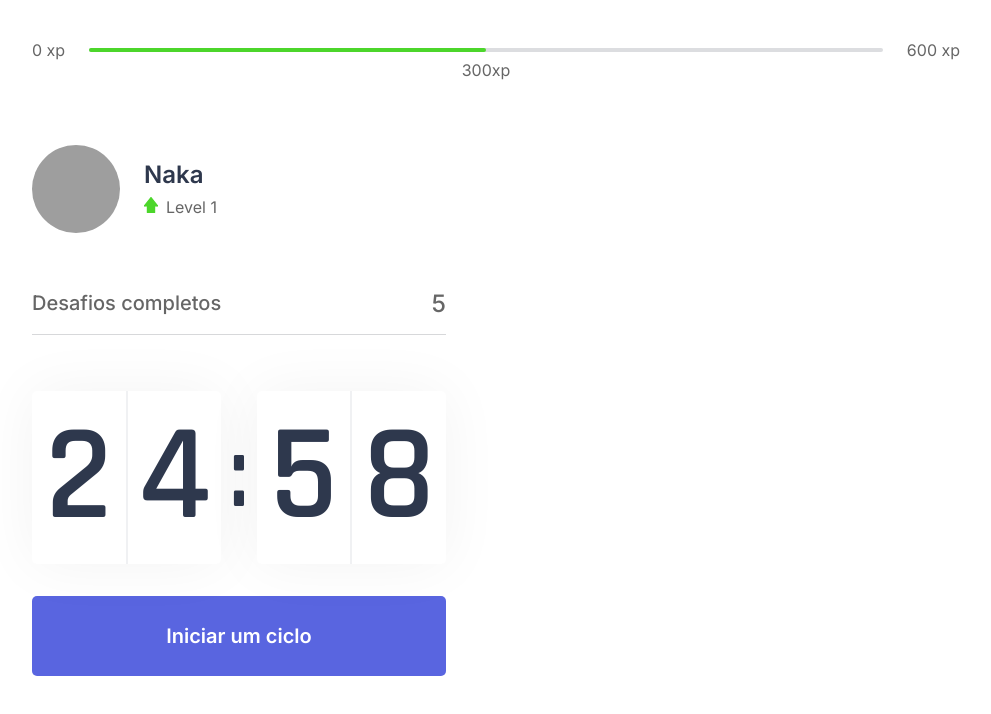
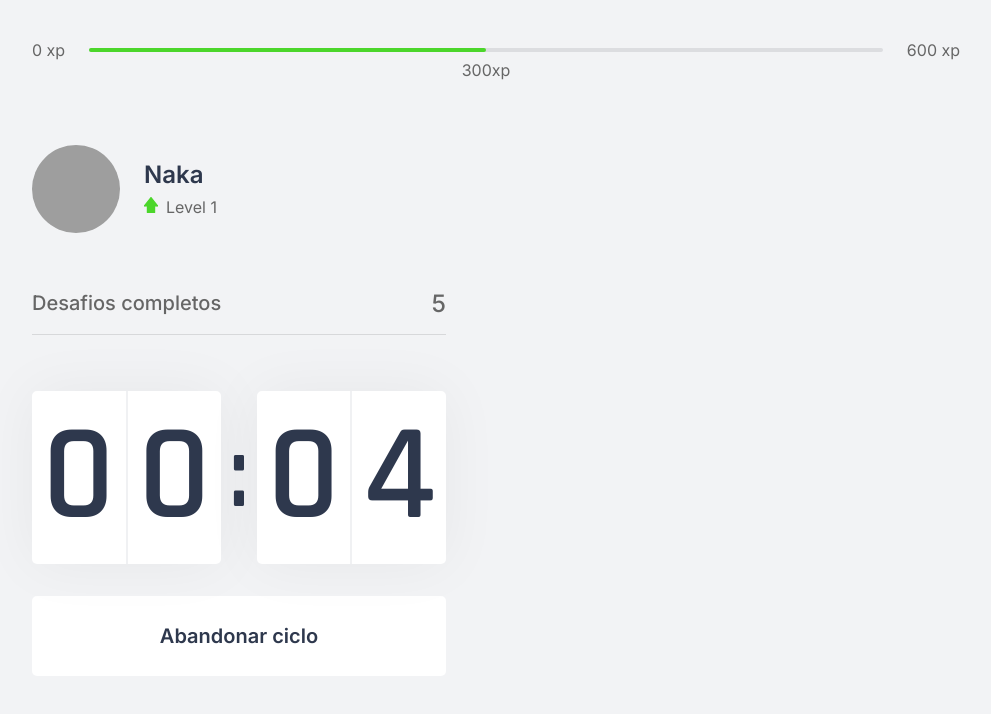
Before and after one commit to AlexandraNakamura/nlw-shakeout-next, a Next.js app: page / in a window 1280 px wide. Both pictures are taken after a click on the button "Iniciar um ciclo". Shown: the top 714 px of the page, without its empty margins (144-1135 px from the left). Built offline with nearby package versions, Linux system fonts and the light colour scheme; grey boxes are pictures that could not be loaded.

Commit message:
Countdown ended  and starting the challenge box

```diff
--- a/src/components/Countdown.tsx
+++ b/src/components/Countdown.tsx
@@ -1,10 +1,15 @@
+import { clear } from 'console';
 import { useState, useEffect } from 'react';
 import styles from '../styles/components/Countdown.module.css';
 
+
+let countdownTimeout: Node.Timeout;
+
 export function Countdown() {
 
-    const [time, setTime] = useState(25 * 60);
-    const [active, setActive] = useState(false);
+    const [time, setTime] = useState(0.1 * 60);
+    const [isActive, setIsActive] = useState(false);
+    const [hasFinished, setHasFinished] = useState(false);
 
     const minutes = Math.floor(time / 60);
     const seconds = time % 60;
@@ -14,16 +19,26 @@
 
 
     function startCountdown() {
-        setActive(true);
+        setIsActive(true);
+    }
+
+    function resetCountdown () {
+
+        clearTimeout(countdownTimeout);  // poderia ser clearInterval ao invez de clearTimeout
+        setIsActive(false);
+        setTime(0.1 * 60);
     }
 
     useEffect(() => {
-        if (active && time > 0){
-            setTimeout(() => {
+        if (isActive && time > 0){
+            countdownTimeout = setTimeout(() => {
                 setTime(time - 1);
             }, 1000)
+        } else if (isActive && time === 0) {
+            setHasFinished(true);
+            setIsActive(false);
         }
-    }, [active, time])
+    }, [isActive, time])
 
     return(
         <div>
@@ -39,10 +54,29 @@
                 </div>
             </div>
 
-            <button type="button" className={styles.contdownButton} onClick={startCountdown}>
+            { hasFinished ? (
+                <button disabled className={styles.countdownButton}
+                >
+
+                Terminou
+            </button>
+            ) : (
+
+            <>
+            {isActive ? (
+                <button type="button" className={`${styles.countdownButton} ${styles.countdownButtonActive}`} onClick={resetCountdown}>
+
+                Abandonar ciclo
+
+            </button>
+            ) : (
+                <button type="button" className={styles.countdownButton} onClick={startCountdown}>
+
                 Iniciar um ciclo
             </button>
-
+            ) }
+            </>
+            )}
         </div>
     );
 }
--- a/src/styles/components/Countdown.module.css
+++ b/src/styles/components/Countdown.module.css
@@ -38,7 +38,7 @@
     margin: 0 0.5rem;
 }
 
-.contdownButton {
+.countdownButton {
     width: 100%;
     height: 5rem;
 
@@ -60,6 +60,22 @@
     transition: background-color 0.2s;
 }
 
-.contdownButton:hover {
+.countdownButton:not(:disabled):hover {
     background: var(--blue-dark);
 }
+
+.countdownButtonActive {
+    background: var(--white);
+    color: var(--title);
+}
+
+.countdownButtonActive:not(:disabled):hover {
+    background: var(--red);
+    color: var(--white);
+}
+
+.countdownButton:disabled {
+    background: var(--white);
+    color: var(--text);
+    cursor: not-allowed;
+}
--- a/src/styles/global.css
+++ b/src/styles/global.css
@@ -31,7 +31,7 @@
 }
 
 body {
-    background-color: var(--background);
+    background-color: var(--background-color);
     color:  var(--text);
 }
 
```
Also changed, not shown: src/components/ChallengeBox.tsx (added, +17 -0 lines), src/styles/components/ChallengeBox.module.css (added, +7 -0 lines).
